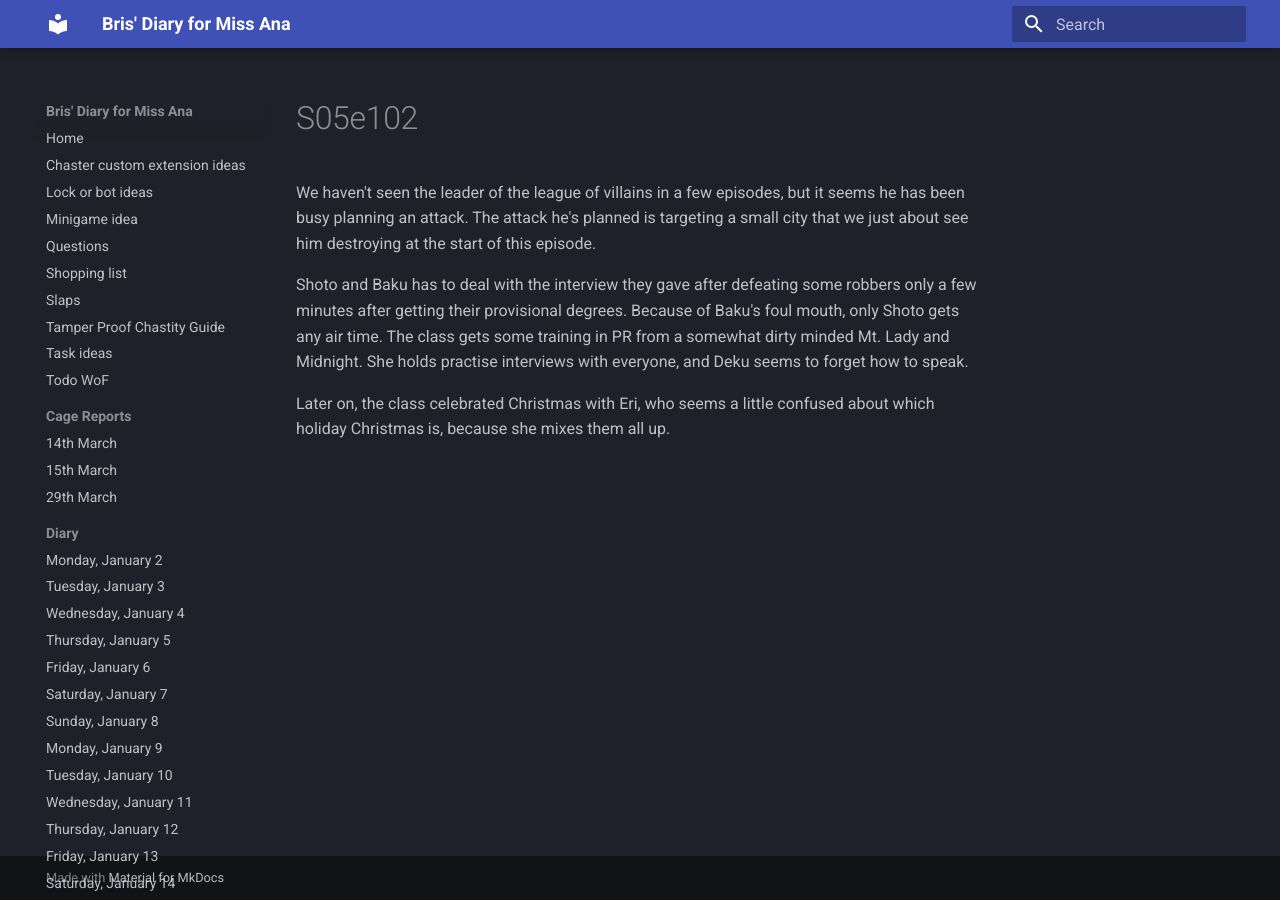
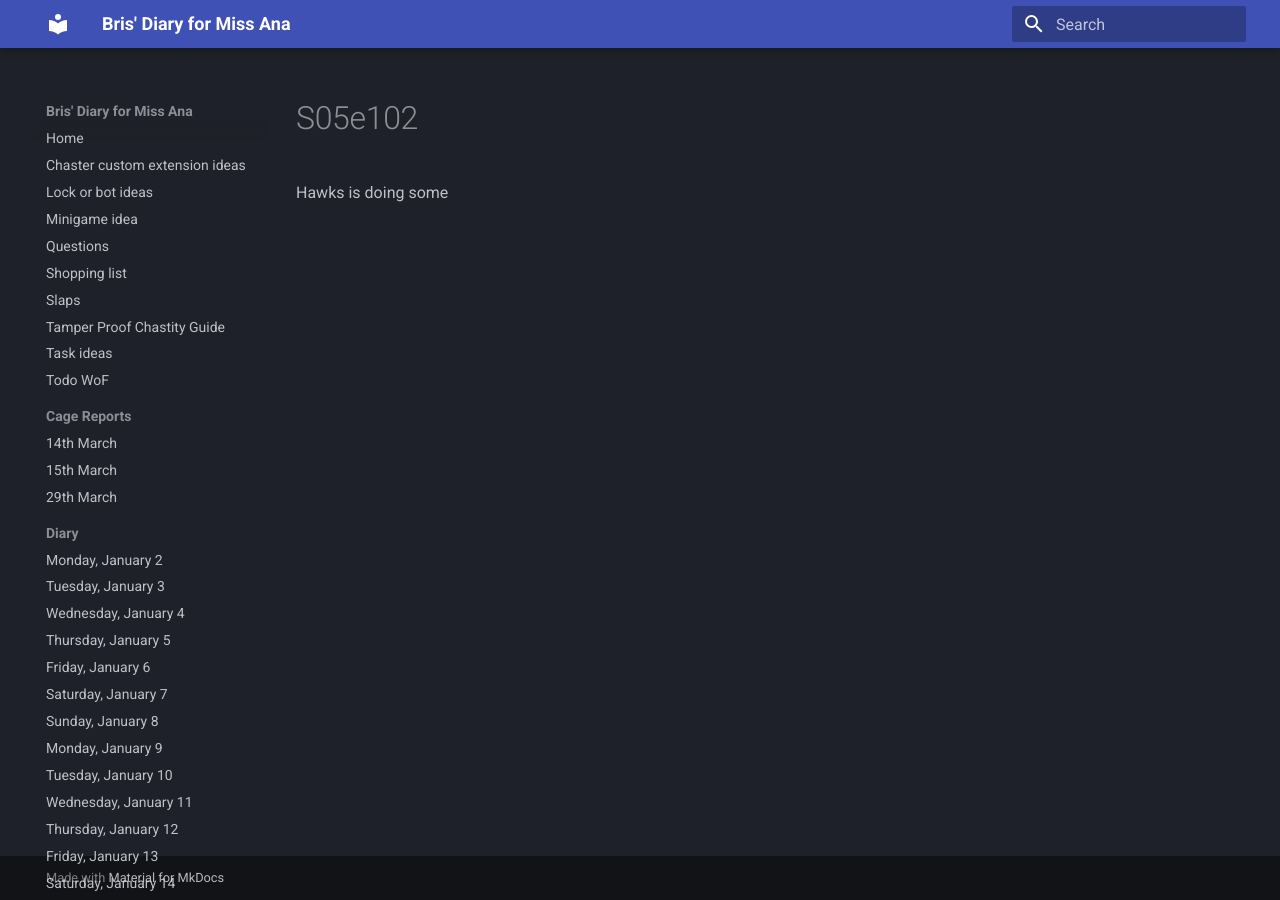
Before and after one commit to bris00/DFMA, an MkDocs documentation site: the page built from diary/Series/My Hero Academia/s05e102.md, in a window 1280 px wide. Built offline with MkDocs 1.6.1 and Material for MkDocs 9.7.7, drawn with Linux system fonts in a browser that asks for light colours.

Commit message:
vault backup: 2023-04-30 01:04:15
Affected files:
diary/Series/My Hero Academia/s05e102.md

```diff
--- a/diary/Series/My Hero Academia/s05e102.md
+++ b/diary/Series/My Hero Academia/s05e102.md
@@ -1,5 +1 @@
-We haven't seen the leader of the league of villains in a few episodes, but it seems he has been busy planning an attack. The attack he's planned is targeting a small city that we just about see him destroying at the start of this episode.
-
-Shoto and Baku has to deal with the interview they gave after defeating some robbers only a few minutes after getting their provisional degrees. Because of Baku's foul mouth, only Shoto gets any air time. The class gets some training in PR from a somewhat dirty minded Mt. Lady and Midnight. She holds practise interviews with everyone, and Deku seems to forget how to speak.
-
-Later on, the class celebrated Christmas with Eri, who seems a little confused about which holiday Christmas is, because she mixes them all up.
+Hawks is doing some
```
